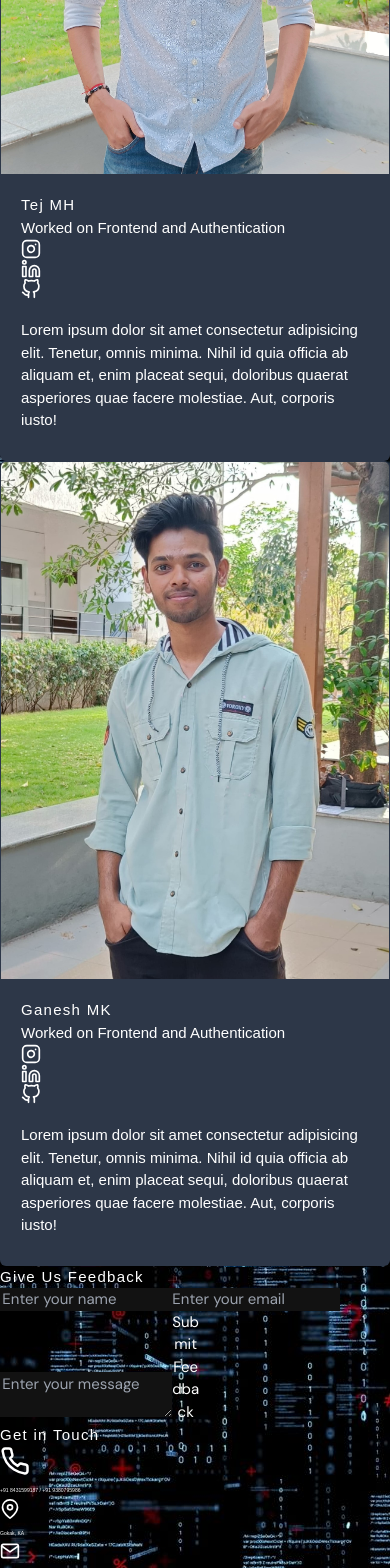
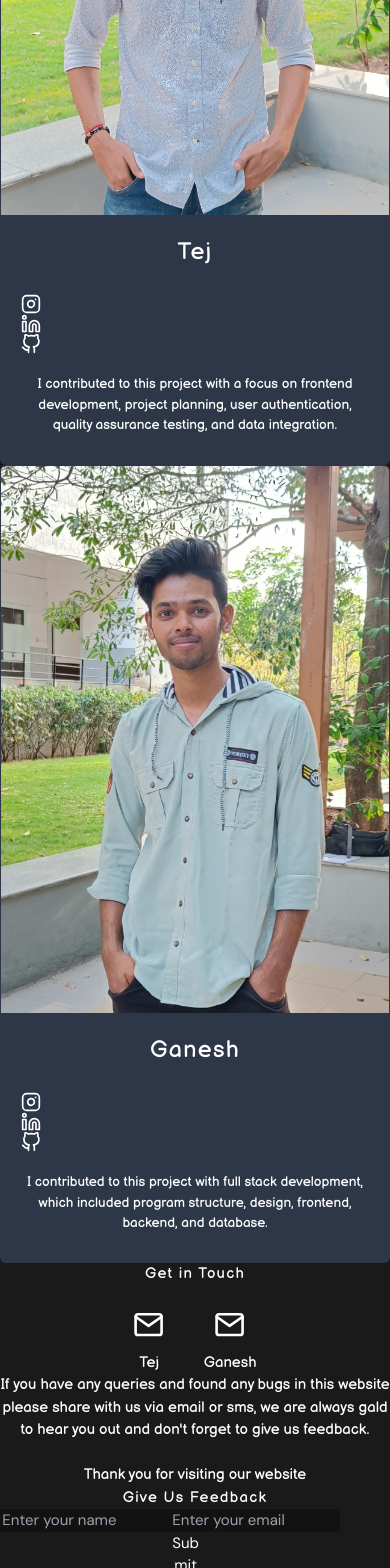
Before and after one commit to Ganesh-Mk/CodeBro, a React (Vite) app in the folder frontend/: page /aboutus in a window 390 px wide. Shown: the part 432-2000 px from the top of the page. Built offline with nearby package versions, Linux system fonts and the light colour scheme; no server answers; a web font is replaced by a local one.

Commit message:
about page desing done

```diff
--- a/frontend/index.html
+++ b/frontend/index.html
@@ -29,6 +29,10 @@
     href="https://fonts.googleapis.com/css2?family=Material+Symbols+Outlined:opsz,wght,FILL,GRAD@20..48,100..700,0..1,-50..200" />
   <link rel="stylesheet"
     href="https://fonts.googleapis.com/css2?family=Material+Symbols+Outlined:opsz,wght,FILL,GRAD@24,400,0,0" />
+  <link rel="preconnect" href="https://fonts.googleapis.com">
+  <link rel="preconnect" href="https://fonts.gstatic.com" crossorigin>
+  <link href="https://fonts.googleapis.com/css2?family=Balsamiq+Sans:ital,wght@0,400;0,700;1,400;1,700&display=swap"
+    rel="stylesheet">
   <title>CodeBro</title>
 </head>
 <style></style>
--- a/frontend/src/pages/AboutUsPage.jsx
+++ b/frontend/src/pages/AboutUsPage.jsx
@@ -15,8 +15,9 @@ import {
   Image,
   Text,
 } from "@chakra-ui/react";
-import '../style/AboutUs.scss'
+import "../style/AboutUs.scss";
 import Navbar from "../components/Navbar.jsx";
+import { Link } from "react-router-dom";
 
 export default function AboutUsPage() {
   const [name, setname] = useState("");
@@ -36,16 +37,17 @@ export default function AboutUsPage() {
   };
   return (
     <div>
-      <Navbar/>
-      <div className="container overflow-y-scroll w-full h-screen bg-[#4b3f3f]">
+      <Navbar />
+      <div className="container overflow-y-scroll w-full h-screen ">
         <div className="text-center w-full space-y-2">
           <h1 className="text-3xl mt-[2vw] md:text-4xl lg:text-5xl font-bold text-[#ffffff]">
             About Us
           </h1>
           <p className="text-[#e2e2e2] max-w-[700px] mx-auto">
-          Know more about the team who had developed this.
+            Meet the Minds Behind the Magic
           </p>
         </div>
+
         <div className="grid px-10 pt-10 grid-cols-1 md:grid-cols-2 gap-8">
           <Card
             direction={{ base: "column", sm: "row" }}
@@ -63,11 +65,13 @@ export default function AboutUsPage() {
             <Stack>
               <div className="divforb">
                 <CardBody className="cardbody">
-              <h4 className="text-[30px]">Tej MH</h4>
-              <p>Worked on Frontend and Authentication</p>
+                  <h4 className="text-[30px]">Tej</h4>
                   <div className="flex gap-5 mt-2">
-
-              <a href="#" className="text-gray-400 hover:text-gray-50">
+                    <a
+                      href="https://www.instagram.com/tej.hagargi/"
+                      target="_blank"
+                      className="text-gray-400 hover:text-gray-50"
+                    >
                       <svg
                         xmlns="http://www.w3.org/2000/svg"
                         width="20"
@@ -80,12 +84,23 @@ export default function AboutUsPage() {
                         strokeLinejoin="round"
                         className="w-5 h-5"
                       >
-                  <rect x="2" y="2" width="20" height="20" rx="5" ry="5" />
+                        <rect
+                          x="2"
+                          y="2"
+                          width="20"
+                          height="20"
+                          rx="5"
+                          ry="5"
+                        />
                         <path d="M16 11.37A4 4 0 1 1 12.63 8 4 4 0 0 1 16 11.37z" />
                         <line x1="17.5" y1="6.5" x2="17.51" y2="6.5" />
                       </svg>
                     </a>
-              <a href="#" className="text-gray-400 hover:text-gray-50">
+                    <a
+                      href="https://www.linkedin.com/in/tej-hagargi-/"
+                      target="_blank"
+                      className="text-gray-400 hover:text-gray-50"
+                    >
                       <svg
                         xmlns="http://www.w3.org/2000/svg"
                         width="20"
@@ -103,7 +118,11 @@ export default function AboutUsPage() {
                         <circle cx="4" cy="4" r="2" />
                       </svg>
                     </a>
-              <a href="#" className="text-gray-400 hover:text-gray-50">
+                    <a
+                      href="https://github.com/tejhagargi9"
+                      target="_blank"
+                      className="text-gray-400 hover:text-gray-50"
+                    >
                       <svg
                         xmlns="http://www.w3.org/2000/svg"
                         width="20"
@@ -122,12 +141,13 @@ export default function AboutUsPage() {
                   </div>
 
                   <Text py="2" mt={3}>
-                Lorem ipsum dolor sit amet consectetur adipisicing elit. Tenetur, omnis minima. Nihil id quia officia ab aliquam et, enim placeat sequi, doloribus quaerat asperiores quae facere molestiae. Aut, corporis iusto!
+                    I contributed to this project with a focus on frontend
+                    development, project planning, user authentication, quality
+                    assurance testing, and data integration.
                   </Text>
                 </CardBody>
               </div>
             </Stack>
-
           </Card>
           <Card
             direction={{ base: "column", sm: "row" }}
@@ -144,10 +164,13 @@ export default function AboutUsPage() {
 
             <Stack>
               <CardBody>
-              <h4 className="text-[30px]">Ganesh MK</h4>
-              <p>Worked on Frontend and Authentication</p>
+                <h4 className="text-[30px]">Ganesh</h4>
                 <div className="flex gap-5 mt-2                                                                                                                                                    ">
-              <a href="#" className="text-gray-400 hover:text-gray-50">
+                  <a
+                    href="https://www.instagram.com/ganesh_mk_247/"
+                    target="_blank"
+                    className="text-gray-400 hover:text-gray-50"
+                  >
                     <svg
                       xmlns="http://www.w3.org/2000/svg"
                       width="20"
@@ -165,7 +188,11 @@ export default function AboutUsPage() {
                       <line x1="17.5" y1="6.5" x2="17.51" y2="6.5" />
                     </svg>
                   </a>
-              <a href="#" className="text-gray-400 hover:text-gray-50">
+                  <a
+                    href="https://www.linkedin.com/in/ganesh-koparde/"
+                    target="_blank"
+                    className="text-gray-400 hover:text-gray-50"
+                  >
                     <svg
                       xmlns="http://www.w3.org/2000/svg"
                       width="20"
@@ -183,7 +210,11 @@ export default function AboutUsPage() {
                       <circle cx="4" cy="4" r="2" />
                     </svg>
                   </a>
-              <a href="#" className="text-gray-400 hover:text-gray-50">
+                  <a
+                    href="https://github.com/Ganesh-Mk/"
+                    target="_blank"
+                    className="text-gray-400 hover:text-gray-50"
+                  >
                     <svg
                       xmlns="http://www.w3.org/2000/svg"
                       width="20"
@@ -202,14 +233,71 @@ export default function AboutUsPage() {
                 </div>
 
                 <Text py="2" mt={3}>
-                Lorem ipsum dolor sit amet consectetur adipisicing elit. Tenetur, omnis minima. Nihil id quia officia ab aliquam et, enim placeat sequi, doloribus quaerat asperiores quae facere molestiae. Aut, corporis iusto!
+                  I contributed to this project with full stack development,
+                  which included program structure, design, frontend, backend,
+                  and database.
                 </Text>
               </CardBody>
             </Stack>
           </Card>
-
         </div>
         <div className="mt-12 mb-10 px-10 md:mt-16 lg:mt-20 grid grid-cols-1 md:grid-cols-2 gap-8">
+          <div className="bg-gray-900 rounded-2xl p-6 space-y-4">
+            <h3 className="text-[40px] font-semibold">Get in Touch</h3>
+            <div className="space-y-5">
+              <div className="flex items-center gap-2">
+                <div className="aboutUsMailBox">
+                  <div>
+                    <Link to="mailto:tejhagargi9@gmail.com">
+                      <svg
+                        xmlns="http://www.w3.org/2000/svg"
+                        width="20"
+                        height="20"
+                        viewBox="0 0 24 24"
+                        fill="none"
+                        stroke="currentColor"
+                        strokeWidth="2"
+                        strokeLinecap="round"
+                        strokeLinejoin="round"
+                        className="w-5 h-5 text-gray-400"
+                      >
+                        <path d="M4 4h16c1.1 0 2 .9 2 2v12c0 1.1-.9 2-2 2H4c-1.1 0-2-.9-2-2V6c0-1.1.9-2 2-2z" />
+                        <polyline points="22,6 12,13 2,6" />
+                      </svg>
+                      <p>Tej</p>
+                    </Link>
+                  </div>
+
+                  <div>
+                    <Link to="mailto:ganeshmk247@gmail.com">
+                      <svg
+                        xmlns="http://www.w3.org/2000/svg"
+                        width="20"
+                        height="20"
+                        viewBox="0 0 24 24"
+                        fill="none"
+                        stroke="currentColor"
+                        strokeWidth="2"
+                        strokeLinecap="round"
+                        strokeLinejoin="round"
+                        className="w-5 h-5 text-gray-400"
+                      >
+                        <path d="M4 4h16c1.1 0 2 .9 2 2v12c0 1.1-.9 2-2 2H4c-1.1 0-2-.9-2-2V6c0-1.1.9-2 2-2z" />
+                        <polyline points="22,6 12,13 2,6" />
+                      </svg>
+                      <p>Ganesh</p>
+                    </Link>
+                  </div>
+                </div>
+              </div>
+              <p className="text-[18px] pt-5">
+                If you have any queries and found any bugs in this website
+                please share with us via email or sms, we are always gald to
+                hear you out and don't forget to give us feedback. <br /> <br />{" "}
+                Thank you for visiting our website
+              </p>
+            </div>
+          </div>
           <div className="bg-gray-900 rounded-2xl p-6 space-y-4">
             <h3 className="text-xl font-semibold">Give Us Feedback</h3>
             <form onSubmit={handleSubmit} className="space-y-4">
@@ -241,74 +329,7 @@ export default function AboutUsPage() {
               </button>
             </form>
           </div>
-        <div className="bg-gray-900 rounded-2xl p-6 space-y-4">
-          <h3 className="text-[40px] font-semibold">Get in Touch</h3>
-          <div className="space-y-5">
-            <div className="flex items-center gap-2">
-              <svg
-                xmlns="http://www.w3.org/2000/svg"
-                width="30"
-                height="30"
-                viewBox="0 0 24 24"
-                fill="none"
-                stroke="currentColor"
-                strokeWidth="2"
-                strokeLinecap="round"
-                strokeLinejoin="round"
-                className="w-5 h-5 text-gray-400"
-              >
-                <path d="M22 16.92v3a2 2 0 0 1-2.18 2 19.79 19.79 0 0 1-8.63-3.07 19.5 19.5 0 0 1-6-6 19.79 19.79 0 0 1-3.07-8.67A2 2 0 0 1 4.11 2h3a2 2 0 0 1 2 1.72 12.84 12.84 0 0 0 .7 2.81 2 2 0 0 1-.45 2.11L8.09 9.91a16 16 0 0 0 6 6l1.27-1.27a2 2 0 0 1 2.11-.45 12.84 12.84 0 0 0 2.81.7A2 2 0 0 1 22 16.92z" />
-              </svg>
-              <span className="text-[15px]">
-                +91 8431599187 / +91 9380795986
-              </span>
-            </div>
-            <div className="flex items-center gap-2">
-              <svg
-                xmlns="http://www.w3.org/2000/svg"
-                width="20"
-                height="20"
-                viewBox="0 0 24 24"
-                fill="none"
-                stroke="currentColor"
-                strokeWidth="2"
-                strokeLinecap="round"
-                strokeLinejoin="round"
-                className="w-5 h-5 text-gray-400"
-              >
-                <path d="M21 10c0 7-9 13-9 13s-9-6-9-13a9 9 0 0 1 18 0z" />
-                <circle cx="12" cy="10" r="3" />
-              </svg>
-              <span className="text-[15px]">Gokak, KA</span>
-            </div>
-            <div className="flex items-center gap-2">
-              <svg
-                xmlns="http://www.w3.org/2000/svg"
-                width="20"
-                height="20"
-                viewBox="0 0 24 24"
-                fill="none"
-                stroke="currentColor"
-                strokeWidth="2"
-                strokeLinecap="round"
-                strokeLinejoin="round"
-                className="w-5 h-5 text-gray-400"
-              >
-                <path d="M4 4h16c1.1 0 2 .9 2 2v12c0 1.1-.9 2-2 2H4c-1.1 0-2-.9-2-2V6c0-1.1.9-2 2-2z" />
-                <polyline points="22,6 12,13 2,6" />
-              </svg>
-              <span className="text-[15px]">
-                tejhagargi9@gmail.com / ganeshmk247@gmail.com
-              </span>
-            </div>
-            <p className="text-[18px] pt-5">
-              If you have any queries and found any bugs in this website please
-              share with us via email or sms, we are always gald to hear you out
-              and don't forget to give us feedback. <br /> <br /> Thank you for
-              visiting our website
-            </p>
-          </div>
-        </div>
+
           {/* </div> */}
         </div>
         <FooterComp />
--- a/frontend/src/style/AboutUs.scss
+++ b/frontend/src/style/AboutUs.scss
@@ -2,7 +2,8 @@
     font-family: "DM Sans", sans-serif;
 }
 .container {
-    background: url('../assets//images/background.jpeg');
+    // background: url('../assets//images/background.jpeg');
+    background: #1A1A1A;
 }
 input::placeholder {
     font-size: 15px;
@@ -10,3 +11,79 @@ input::placeholder {
 textarea::placeholder {
     font-size: 15px;
 }
+
+.aboutUsMailBox {
+    display: flex;
+    justify-content: center;
+    align-items: center;
+    gap: 4vw;
+}
+.aboutUsMailBox a{
+    display: flex;
+    justify-content: center;
+    align-items: center;
+    flex-direction: column;
+    gap: 1vw;
+}
+.text-gray-400 {
+    height: 3vw !important;
+    width: 3vw !important;
+}
+
+.css-p6jkmx {
+
+    height: 100% !important;
+}
+@media screen and (max-width: 800px) {
+    .px-10 {
+        padding-left: 0 !important;
+        padding-right: 0 !important;
+    }
+    .gap-8 {
+        gap: 4vw !important;
+    }
+    .grid-cols-1 {
+        grid-template-columns: 1fr 1fr !important;
+    }
+    .text-\[30px\] {
+        font-size: 6vw !important;
+        text-align: center !important;
+    }
+    .css-1idwstw p{
+       font-size: 3.5vw !important;
+       text-align: center;
+    }
+    .css-1idwstw p:nth-of-type(2){
+       font-size: 3vw !important;
+       color: lightgrey;
+    }
+    .text-\[\#ffffff\] {
+        margin-top: 10vw !important;
+    }
+    .flex {
+        justify-content: center !important;
+        margin-top: 6vw;
+    }
+    .mt-2 {
+        margin-top: 1.5rem !important;
+    }
+    .mt-12 {
+        grid-template-columns: 1fr !important;
+    }
+    .space-y-5 > :not([hidden]) ~ :not([hidden]) {
+        text-align: center !important;
+    }
+    .font-semibold {
+        text-align: center !important;
+    }
+    .text-gray-400 {
+        height: 8vw !important;
+        width: 8vw !important;
+    }
+    .aboutUsMailBox a{
+        gap: 3vw !important;
+    }
+    .aboutUsMailBox {
+        gap: 10vw;
+    }
+}
--- a/frontend/src/style/Account.scss
+++ b/frontend/src/style/Account.scss
@@ -22,7 +22,7 @@ h1, p{
             justify-content: flex-start;
             align-items: center;
             gap: 2vw;
-            padding: 2vw 2vw 0 2vw;
+            padding: 2vw;
 
             #accEmail{
                 color: grey;
```
Also changed, not shown: frontend/src/components/FooterComp.jsx (+0 -11 lines), frontend/src/style/Navbar.scss (+5 -3 lines), frontend/src/style/footerComp.scss (+10 -2 lines), frontend/src/assets/images/ganesh.jpg. Lines whose indentation alone changed are shown as unchanged.
